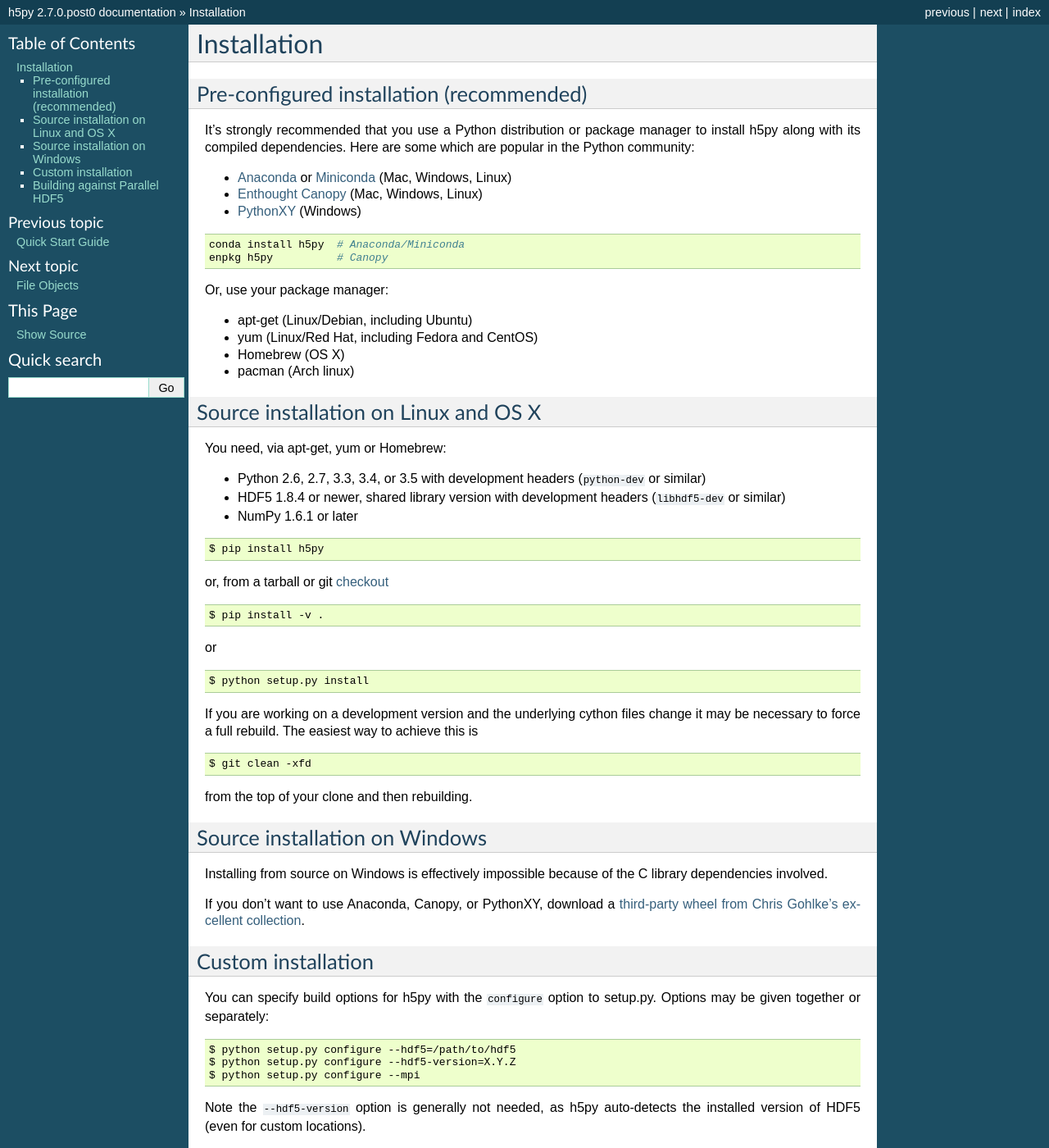
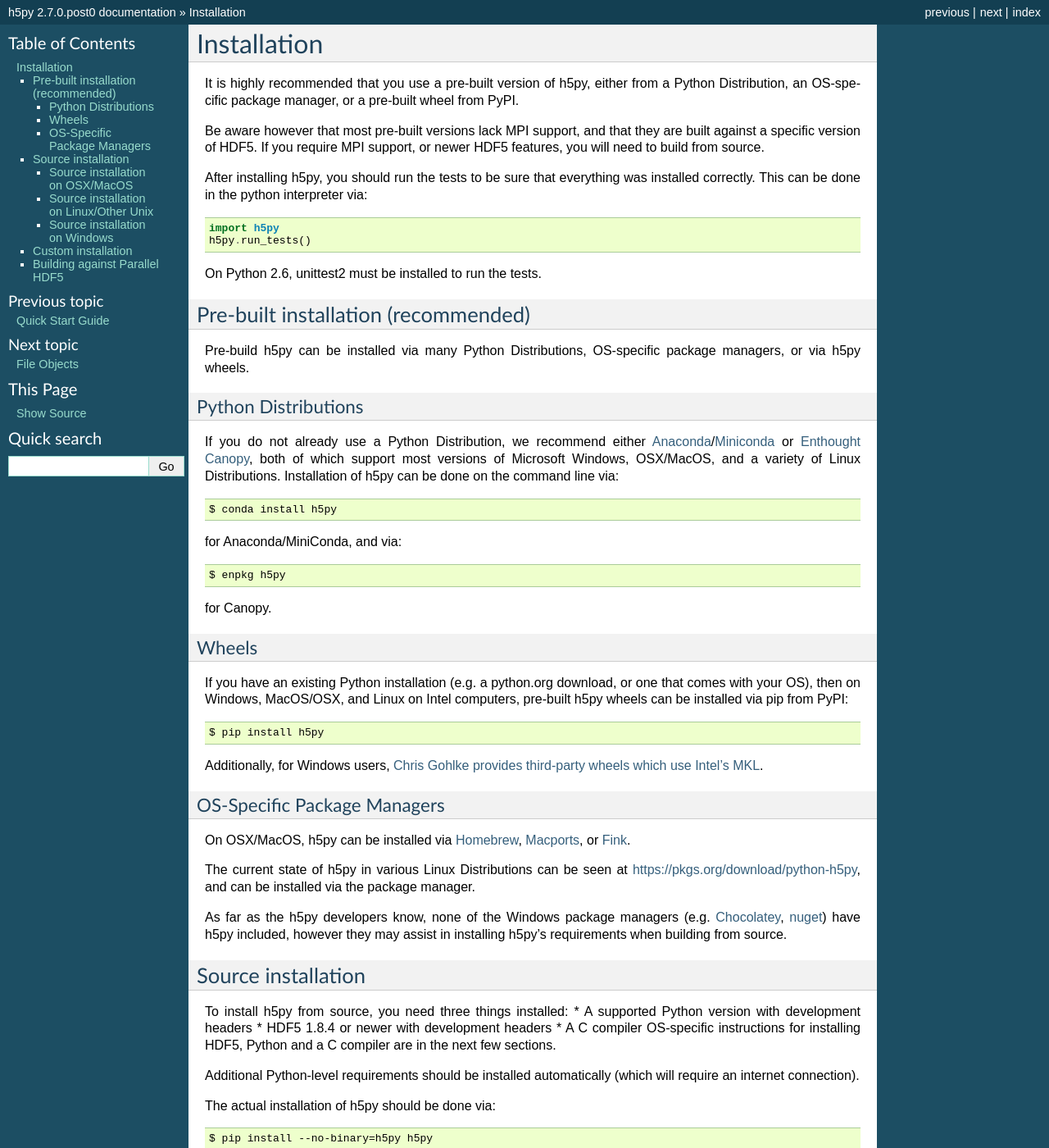
Before and after one commit to h5py/h5py, a Sphinx documentation site: the page built from docs/build.rst, in a window 1280 px wide and 1400 px high. Shown: the whole window at 82% size. Built offline with Sphinx 7.4.7, drawn with Linux system fonts in a browser that asks for light colours; pages that are not in the unit, such as notebooks, are missing from menus; some of the changed text lies outside the part shown.

Commit message:
Update README and installation docs.

```diff
--- a/docs/build.rst
+++ b/docs/build.rst
@@ -3,44 +3,89 @@
 Installation
 ============
 
-Pre-configured installation (recommended)
+It is highly recommended that you use a pre-built version of h5py, either from a
+Python Distribution, an OS-specific package manager, or a pre-built wheel from
+PyPI.
+
+Be aware however that most pre-built versions lack MPI support, and that they
+are built against a specific version of HDF5. If you require MPI support, or
+newer HDF5 features, you will need to build from source.
+
+After installing h5py, you should run the tests to be sure that everything was
+installed correctly. This can be done in the python interpreter via::
+
+    import h5py
+    h5py.run_tests()
+
+On Python 2.6, unittest2 must be installed to run the tests.
+
+Pre-built installation (recommended)
 -----------------------------------------
 
-It's strongly recommended that you use a Python distribution or package
-manager to install h5py along with its compiled dependencies.  Here are some
-which are popular in the Python community:
+Pre-build h5py can be installed via many Python Distributions, OS-specific
+package managers, or via h5py wheels.
 
-* `Anaconda <http://continuum.io/downloads>`_ or `Miniconda <http://conda.pydata.org/miniconda.html>`_ (Mac, Windows, Linux)
-* `Enthought Canopy <https://www.enthought.com/products/canopy/>`_ (Mac, Windows, Linux)
-* `PythonXY <https://code.google.com/p/pythonxy/>`_ (Windows)
+Python Distributions
+....................
+If you do not already use a Python Distribution, we recommend either
+`Anaconda <http://continuum.io/downloads>`_/`Miniconda <http://conda.pydata.org/miniconda.html>`_
+or
+`Enthought Canopy <https://www.enthought.com/products/canopy/>`_, both of which
+support most versions of Microsoft Windows, OSX/MacOS, and a variety of Linux
+Distributions. Installation of h5py can be done on the command line via::
 
-::
+    $ conda install h5py
 
-    conda install h5py  # Anaconda/Miniconda
-    enpkg h5py          # Canopy
+for Anaconda/MiniConda, and via::
 
-Or, use your package manager:
+    $ enpkg h5py
 
-* apt-get (Linux/Debian, including Ubuntu)
-* yum (Linux/Red Hat, including Fedora and CentOS)
-* Homebrew (OS X)
-* pacman (Arch linux)
+for Canopy.
+
+Wheels
+......
+If you have an existing Python installation (e.g. a python.org download,
+or one that comes with your OS), then on Windows, MacOS/OSX, and
+Linux on Intel computers, pre-built h5py wheels can be installed via pip from
+PyPI::
+
+    $ pip install h5py
+
+Additionally, for Windows users, `Chris Gohlke provides third-party wheels
+which use Intel's MKL <http://www.lfd.uci.edu/~gohlke/pythonlibs/>`_.
+
+OS-Specific Package Managers
+............................
+On OSX/MacOS, h5py can be installed via `Homebrew <https://brew.sh/>`_,
+`Macports <https://www.macports.org/>`_, or `Fink <http://finkproject.org/>`_.
+
+The current state of h5py in various Linux Distributions can be seen at
+https://pkgs.org/download/python-h5py, and can be installed via the package
+manager.
+
+As far as the h5py developers know, none of the Windows package managers (e.g.
+`Chocolatey <https://chocolatey.org/>`_, `nuget <https://www.nuget.org/>`_)
+have h5py included, however they may assist in installing h5py's requirements
+when building from source.
 
 
 .. _source_install:
 
-Source installation on Linux and OS X
--------------------------------------
+Source installation
+-------------------
+To install h5py from source, you need three things installed:
+* A supported Python version with development headers
+* HDF5 1.8.4 or newer with development headers
+* A C compiler
+OS-specific instructions for installing HDF5, Python and a C compiler are in the next few
+sections.
 
-You need, via apt-get, yum or Homebrew:
+Additional Python-level requirements should be installed automatically (which
+will require an internet connection).
 
-* Python 2.6, 2.7, 3.3, 3.4, or 3.5 with development headers (``python-dev`` or similar)
-* HDF5 1.8.4 or newer, shared library version with development headers (``libhdf5-dev`` or similar)
-* NumPy 1.6.1 or later
+The actual installation of h5py should be done via::
 
-::
-
-    $ pip install h5py
+    $ pip install --no-binary=h5py h5py
 
 or, from a tarball or git :ref:`checkout <git_checkout>` ::
 
@@ -53,24 +98,50 @@ or ::
 If you are working on a development version and the underlying cython files change
 it may be necessary to force a full rebuild.  The easiest way to achieve this is ::
 
-  $ git clean -xfd
+    $ git clean -xfd
 
 from the top of your clone and then rebuilding.
 
+Source installation on OSX/MacOS
+................................
+HDF5 and Python are most likely in your package manager (e.g. `Homebrew <https://brew.sh/>`_,
+`Macports <https://www.macports.org/>`_, or `Fink <http://finkproject.org/>`_).
+Be sure to install the development headers, as sometimes they are not included
+in the main package.
 
+XCode comes with a C compiler (clang), and your package manager will likely have
+other C compilers for you to install.
+
+Source installation on Linux/Other Unix
+.......................................
+HDF5 and Python are most likely in your package manager. A C compiler almost
+definitely is, usually there is some kind of metapackage to install the
+default build tools, e.g. `build-essential`, which should be sufficient for our
+needs. Make sure that that you have the development headers, as they are
+usually not installed by default. They can usually be found in ``python-dev`` or
+similar and ``libhdf5-dev`` or similar.
 
 Source installation on Windows
-------------------------------
+..............................
+Installing from source on Windows is a much more difficult prospect than
+installing from source on other OSs, as not only are you likely to need to
+compile HDF5 from source, everything must be built with the correct version of
+Visual Studio. Additional patches are also needed to HDF5 to get HDF5 and Python
+to work together.
 
-Installing from source on Windows is effectively impossible because of the C
-library dependencies involved.
-
-If you don't want to use Anaconda, Canopy, or PythonXY, download
-a `third-party wheel from Chris Gohlke's excellent collection <http://www.lfd.uci.edu/~gohlke/pythonlibs/>`_.
+We recommend examining the appveyor build scripts, and using those to build and
+install HDF5 and h5py.
 
 
 Custom installation
 -------------------
+.. important:: Remember that pip installs wheels by default.
+    To perform a custom installation with pip, you should use::
+
+        $ pip install --no-binary=h5py h5py
+
+    or build from a git checkout or downloaded tarball to avoid getting
+    a pre-built version of h5py.
 
 You can specify build options for h5py with the ``configure`` option to
 setup.py.  Options may be given together or separately::
@@ -90,9 +161,9 @@ You can reset to the defaults with the ``--reset`` option::
 You can also configure h5py using environment variables.  This is handy
 when installing via ``pip``, as you don't have direct access to setup.py::
 
-    $ HDF5_DIR=/path/to/hdf5 pip install h5py
-    $ HDF5_VERSION=X.Y.Z pip install h5py
-    $ CC="mpicc" HDF5_MPI="ON" HDF5_DIR=/path/to/parallel-hdf5 pip install h5py
+    $ HDF5_DIR=/path/to/hdf5 pip install --no-binary=h5py h5py
+    $ HDF5_VERSION=X.Y.Z pip install --no-binary=h5py h5py
+    $ CC="mpicc" HDF5_MPI="ON" HDF5_DIR=/path/to/parallel-hdf5 pip install --no-binary=h5py h5py
 
 Here's a list of all the configure options currently supported:
 
@@ -112,7 +183,7 @@ If you just want to build with ``mpicc``, and don't care about using Parallel
 HDF5 features in h5py itself::
 
     $ export CC=mpicc
-    $ python setup.py install
+    $ pip install --no-binary=h5py h5py
 
 If you want access to the full Parallel HDF5 feature set in h5py
 (:ref:`parallel`), you will further have to build in MPI mode.  This can either
@@ -128,7 +199,6 @@ export ``HDF5_MPI="ON"`` beforehand::
 
     $ export CC=mpicc
     $ export HDF5_MPI="ON"
-    $ python setup.py configure
-    $ python setup.py build
+    $ pip install --no-binary=h5py h5py
 
 See also :ref:`parallel`.
```
Also changed, not shown: README.rst (+12 -31 lines).
